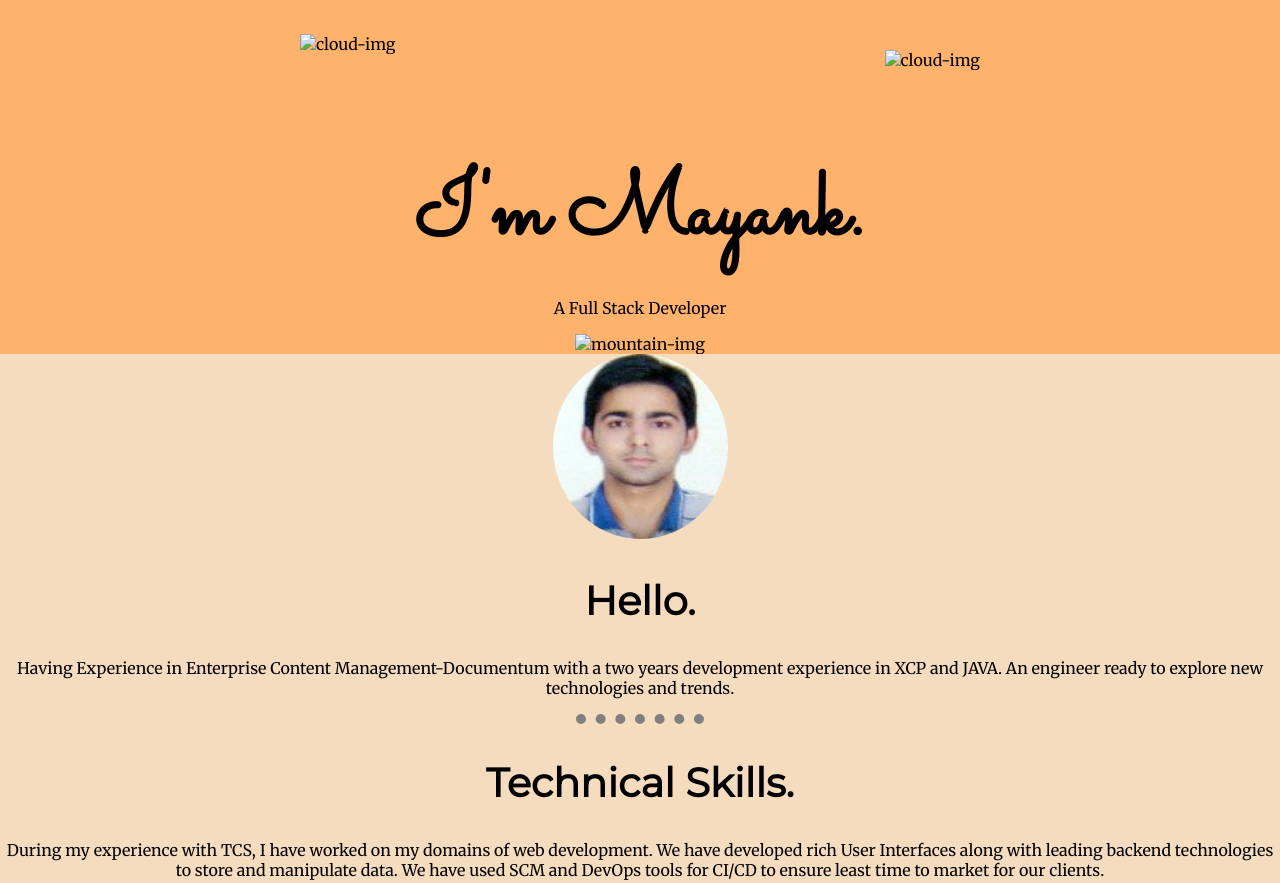
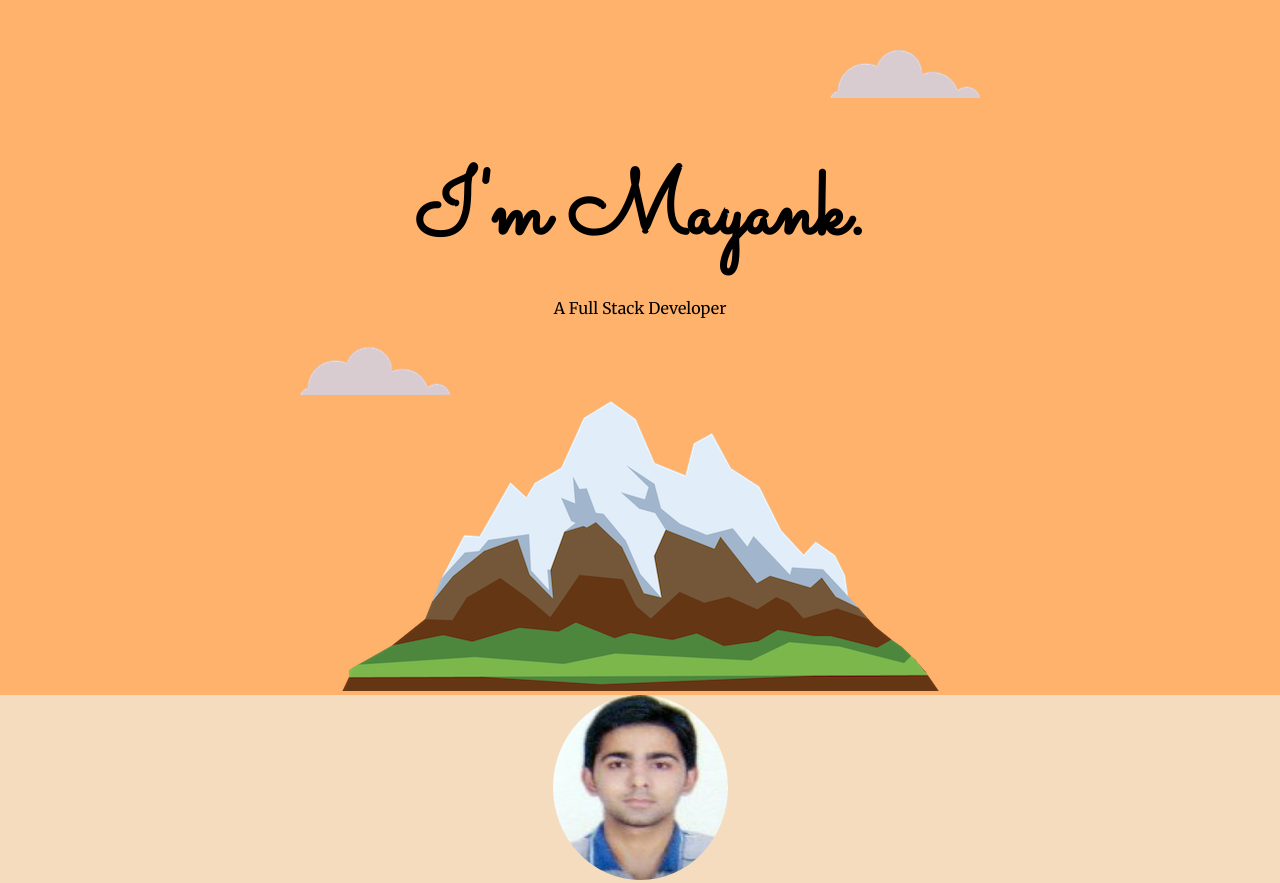
Before and after one commit to msehgal94/CV, a plain HTML site: page index.html in a window 1280 px wide. Shown: the top 883 px of the page. Drawn offline with Linux system fonts and the light colour scheme; files that its build step writes are made by us from their sources.

Commit message:
Update index.html

```diff
--- a/index.html
+++ b/index.html
@@ -3,7 +3,7 @@
   <head>
     <meta charset="utf-8">
     <title>★ Mayank Sehgal ★</title>
-    <link rel="stylesheet"  href="css/styles.css">
+    <link rel="stylesheet"  href="styles.css">
     <link rel="icon" href="favicon.ico">
     <link rel="preconnect" href="https://fonts.gstatic.com">
     <link href="https://fonts.googleapis.com/css?family=Merriweather|Montserrat|Sacramento" rel="stylesheet">
@@ -11,11 +11,11 @@
 
   <body>
     <div class="TopContainer">
-      <img class="top-cloud" src="images/cloud.png" alt="cloud-img">
+      <img class="top-cloud" src="cloud.png" alt="cloud-img">
       <h1>I'm Mayank.</h1>
       <p>A Full Stack Developer</p>
-      <img class="bottom-cloud" src="images/cloud.png" alt="cloud-img">
-      <img class="mountain" src="images/mountain.png" alt="mountain-img">
+      <img class="bottom-cloud" src="cloud.png" alt="cloud-img">
+      <img class="mountain" src="mountain.png" alt="mountain-img">
     </div>
 
     <div class="middle-container">
```
